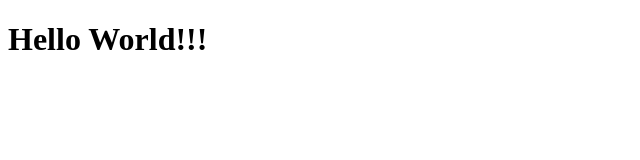
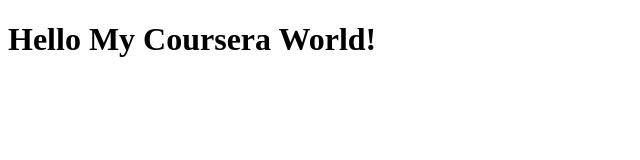
Before and after one commit to jaime-rey/coursera-test, a plain HTML site: page index.html in a window 1280 px wide. Shown: the whole page, without its empty margins (0-640 px from the left). Drawn offline with Linux system fonts and the light colour scheme.

Commit message:
First Web File

```diff
--- a/index.html
+++ b/index.html
@@ -4,11 +4,11 @@
 <head>
     <meta charset="UTF-8">
     <meta name="viewport" content="width=device-width, initial-scale=1.0">
-    <title>Document</title>
+    <title>Hello Coursera</title>
 </head>
 
 <body>
-    <h1>Hello World!!!</h1>
+    <h1>Hello My Coursera World!</h1>
 </body>
 
 </html>
```
